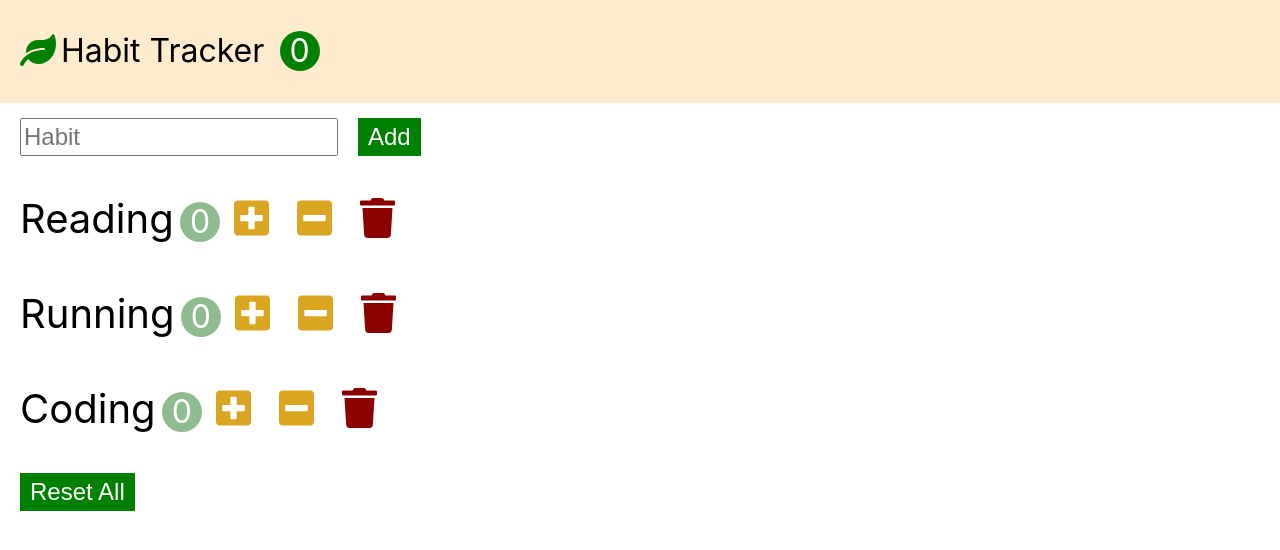
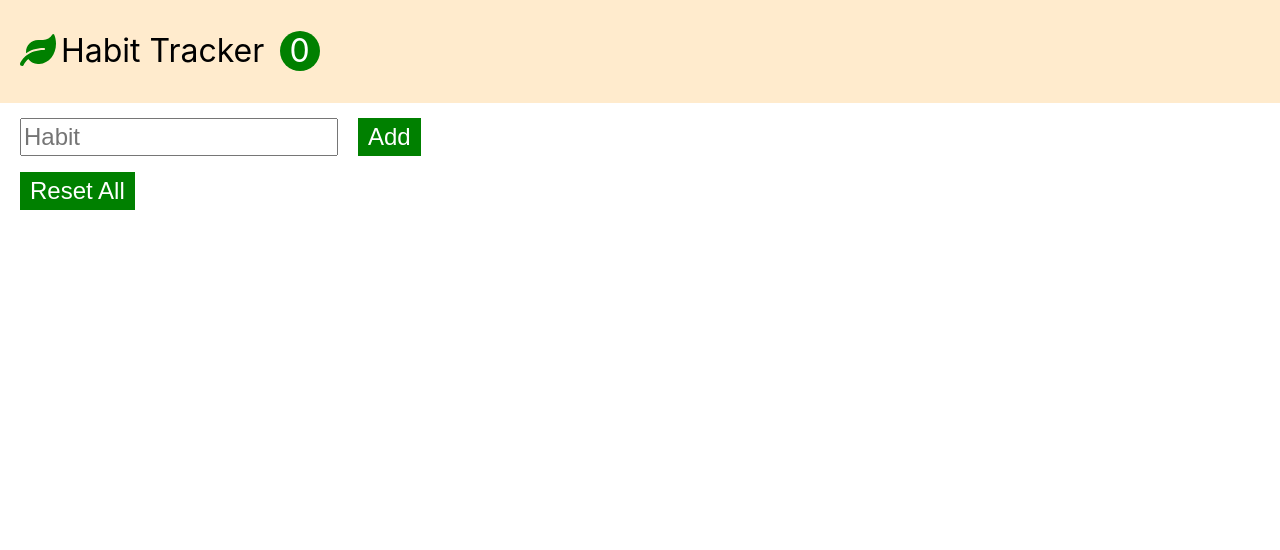
Before and after one commit to CatFFather/habit-tracker, a React (Create React App) app: page / in a window 1280 px wide. Shown: the top 550 px of the page. Built offline with nearby package versions, Linux system fonts and the light colour scheme.

Commit message:
[ADD]localStorage에 저장기능 추가

```diff
--- a/src/App.jsx
+++ b/src/App.jsx
@@ -7,11 +7,8 @@ import Habits from "./components/Habits";
 class App extends Component {
   state = {
     // addHabitValue: null, state로 관리 할 필요 없음 Ref로 input 접근
-    habits: [
-      { id: 1, name: "Reading", count: 0 },
-      { id: 2, name: "Running", count: 0 },
-      { id: 3, name: "Coding", count: 0 },
-    ],
+    habits: JSON.parse(localStorage.getItem("habits")) || [],
+    seq: JSON.parse(localStorage.getItem("habits-seq")) || 0,
   };
 
   // state 오브젝트 안에 있는 count를 증가 한뒤 state를 업데이트 해야함.
@@ -31,6 +28,8 @@ class App extends Component {
     this.setState(() => {
       return { habits: newHabits };
     });
+    // localStorage에 저장
+    localStorage.setItem("habits", JSON.stringify(newHabits));
   };
   // 감소
   handleDecrement = (id) => {
@@ -48,6 +47,8 @@ class App extends Component {
     this.setState(() => {
       return { habits: newHabits };
     });
+    // localStorage에 저장
+    localStorage.setItem("habits", JSON.stringify(newHabits));
   };
   // 삭제
   handleDelete = (id) => {
@@ -57,6 +58,8 @@ class App extends Component {
     this.setState(() => {
       return { habits: newHabits };
     });
+    // localStorage에 저장
+    localStorage.setItem("habits", JSON.stringify(newHabits));
   };
 
   // // input창 컨트롤  -- > 필요 없음
@@ -71,14 +74,18 @@ class App extends Component {
     const newHabits = [
       ...this.state.habits,
       {
-        id: this.state.habits.length + 1,
+        id: this.state.seq,
         name: value,
         count: 0,
       },
     ];
     this.setState(() => {
-      return { habits: newHabits };
+      return { habits: newHabits, seq: this.state.seq + 1 };
     });
+
+    // localStorage에 저장
+    localStorage.setItem("habits", JSON.stringify(newHabits));
+    localStorage.setItem("habits-seq", this.state.seq + 1);
   };
 
   // reset 버튼 이벤트 (각각의 habit의 count만 0으로 reset)
@@ -97,9 +104,12 @@ class App extends Component {
     this.setState(() => {
       return { habits: newHabits };
     });
+    // localStorage에 저장
+    localStorage.setItem("habits", JSON.stringify(newHabits));
   };
 
   render() {
+    console.log(this.state);
     return (
       <>
         <Header
```
